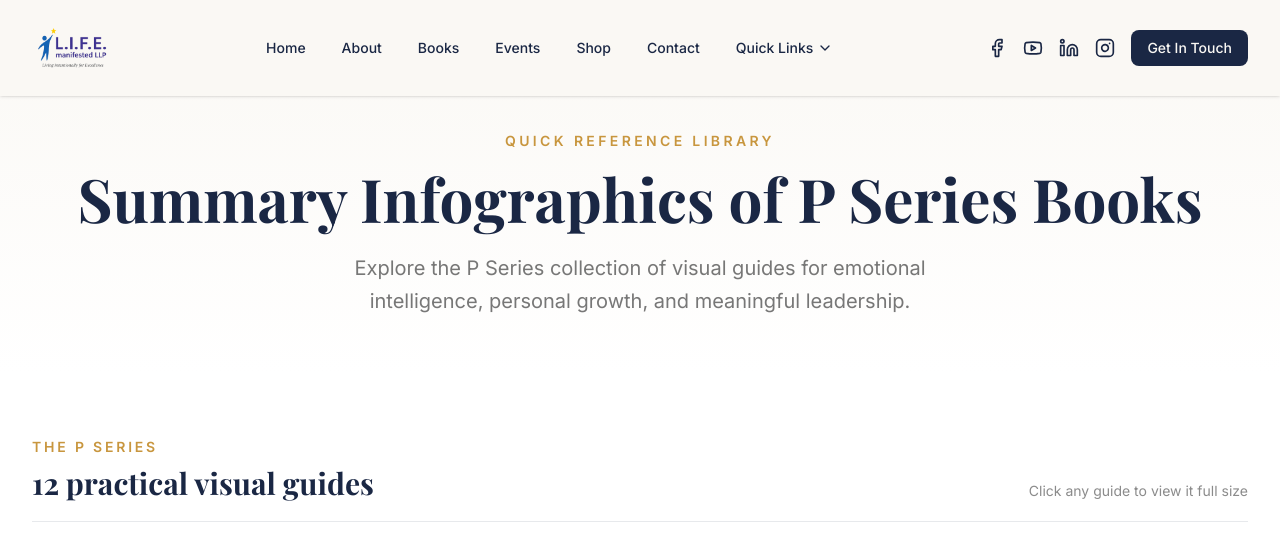
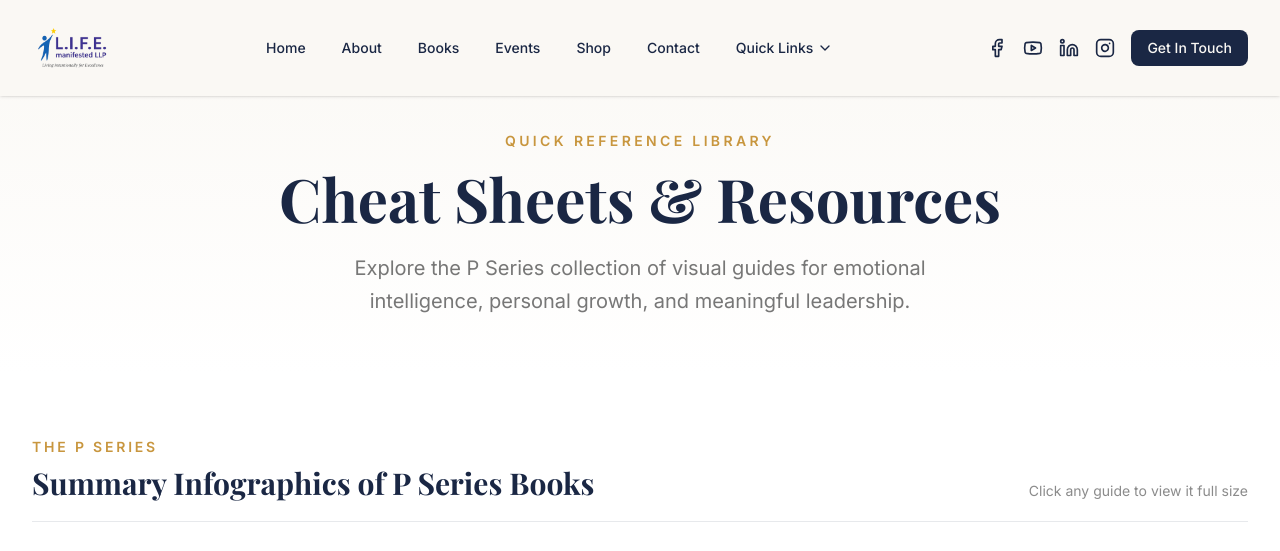
Before and after one commit to josephanand67/Apex-mediah, a Next.js app: page /cheat-sheets in a window 1280 px wide. Shown: the top 551 px of the page. Built offline with nearby package versions, Linux system fonts and the light colour scheme; a web font is replaced by a local one.

Commit message:
Restore cheat sheets heading and rename guide section

```diff
--- a/app/cheat-sheets/page.tsx
+++ b/app/cheat-sheets/page.tsx
@@ -28,7 +28,7 @@ export default function CheatSheetsPage() {
       <main>
         <section className="bg-gradient-to-b from-cream to-white px-4 pb-14 pt-32 text-center sm:px-6 lg:px-8">
           <span className="text-sm font-semibold uppercase tracking-[0.24em] text-gold">Quick Reference Library</span>
-          <h1 className="mt-4 font-serif text-5xl font-bold text-navy md:text-6xl">Summary Infographics of P Series Books</h1>
+          <h1 className="mt-4 font-serif text-5xl font-bold text-navy md:text-6xl">Cheat Sheets &amp; Resources</h1>
           <p className="mx-auto mt-6 max-w-2xl text-lg leading-relaxed text-charcoal/70 md:text-xl">
             Explore the P Series collection of visual guides for emotional intelligence, personal growth, and meaningful leadership.
           </p>
@@ -39,7 +39,7 @@ export default function CheatSheetsPage() {
             <div className="mb-10 flex items-end justify-between gap-6 border-b border-navy/10 pb-5">
               <div>
                 <p className="text-sm font-semibold uppercase tracking-[0.2em] text-gold">The P Series</p>
-                <h2 className="mt-2 font-serif text-3xl font-bold text-navy">12 practical visual guides</h2>
+                <h2 className="mt-2 font-serif text-3xl font-bold text-navy">Summary Infographics of P Series Books</h2>
               </div>
               <span className="hidden text-sm text-charcoal/60 sm:block">Click any guide to view it full size</span>
             </div>
```
